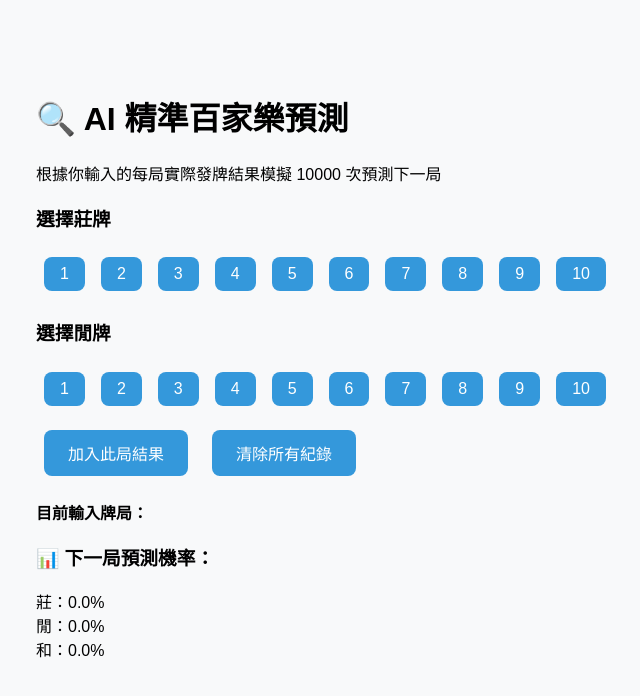
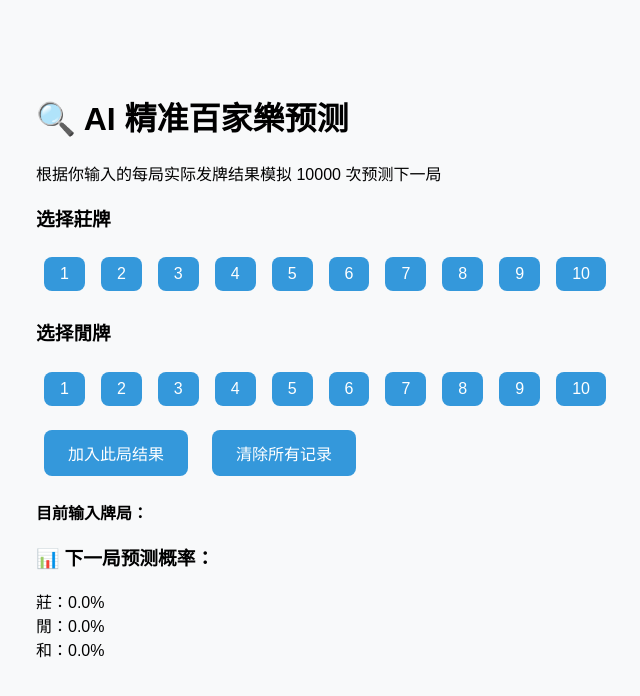
Before and after one commit to fenggou55688/ai-open-card, a React (Vite) app: page / in a window 1280 px wide. Shown: the top 696 px of the page, without its empty margins (36-676 px from the left). Built offline with nearby package versions, Linux system fonts and the light colour scheme; the HTML template or start-up script is replaced by a standard one.

Commit message:
Update App.jsx

```diff
--- a/src/App.jsx
+++ b/src/App.jsx
@@ -1,5 +1,5 @@
 import React, { useState } from 'react';
-import { simulateNextGame } from './simulateNextGame';
+import { simulateNextGame } from './simulateNextGame'; // 确保模拟函数正确引入
 
 const App = () => {
   const [rounds, setRounds] = useState([]);
@@ -7,17 +7,19 @@ const App = () => {
   const [selectedBankerCards, setSelectedBankerCards] = useState([]);
   const [selectedPlayerCards, setSelectedPlayerCards] = useState([]);
 
+  // 选择牌的函数，存储到对应的数组
   const handleCardSelection = (cardType, cardValue) => {
     if (cardType === 'banker') {
-      setSelectedBankerCards(prev => [...prev, cardValue]);
+      setSelectedBankerCards((prev) => [...prev, cardValue]);
     } else if (cardType === 'player') {
-      setSelectedPlayerCards(prev => [...prev, cardValue]);
+      setSelectedPlayerCards((prev) => [...prev, cardValue]);
     }
   };
 
+  // 添加新的一局
   const handleAddRound = () => {
     if (selectedBankerCards.length < 2 || selectedPlayerCards.length < 2) {
-      alert('每局必須有兩張牌！');
+      alert('每局必须有两张牌！');
       return;
     }
 
@@ -26,20 +28,24 @@ const App = () => {
     setSelectedBankerCards([]);
     setSelectedPlayerCards([]);
 
-    const result = simulateNextGame(newRounds, 10000);
+    // 模拟并获取下一局的预测结果
+    const result = simulateNextGame(newRounds, 10000); // 模拟10000局
     setPrediction(result);
   };
 
+  // 清除所有记录
   const handleClear = () => {
     setRounds([]);
     setPrediction({ 莊: 0, 閒: 0, 和: 0 });
   };
 
+  // 获取百分比
   const getPercentage = (count) => {
     const total = prediction.莊 + prediction.閒 + prediction.和;
     return total === 0 ? '0.0' : ((count / total) * 100).toFixed(1);
   };
 
+  // 渲染选择按钮
   const renderCardButtons = (cardType) => {
     const cards = [1, 2, 3, 4, 5, 6, 7, 8, 9, 10];
     return (
@@ -59,35 +65,37 @@ const App = () => {
 
   return (
     <div style={{ padding: '2rem', fontFamily: 'Arial' }}>
-      <h1>🔍 AI 精準百家樂預測</h1>
-      <p>根據你輸入的每局實際發牌結果模擬 10000 次預測下一局</p>
+      <h1>🔍 AI 精准百家樂预测</h1>
+      <p>根据你输入的每局实际发牌结果模拟 10000 次预测下一局</p>
 
       <div style={{ marginBottom: '1rem' }}>
-        <h3>選擇莊牌</h3>
+        <h3>选择莊牌</h3>
         {renderCardButtons('banker')}
 
-        <h3>選擇閒牌</h3>
+        <h3>选择閒牌</h3>
         {renderCardButtons('player')}
 
         <button onClick={handleAddRound} style={{ marginTop: '1rem' }}>
-          加入此局結果
+          加入此局结果
         </button>
         <button onClick={handleClear} style={{ marginLeft: '1rem' }}>
-          清除所有紀錄
+          清除所有记录
         </button>
       </div>
 
       <div>
-        <strong>目前輸入牌局：</strong>
+        <strong>目前输入牌局：</strong>
         <ul>
           {rounds.map((r, i) => (
-            <li key={i}>第 {i + 1} 局：莊[{r.banker.join(',')}] 閒[{r.player.join(',')}]</li>
+            <li key={i}>
+              第 {i + 1} 局：莊[{r.banker.join(',')}] 閒[{r.player.join(',')}]
+            </li>
           ))}
         </ul>
       </div>
 
       <div style={{ marginTop: '1rem' }}>
-        <h3>📊 下一局預測機率：</h3>
+        <h3>📊 下一局预测概率：</h3>
         <div>莊：{getPercentage(prediction.莊)}%</div>
         <div>閒：{getPercentage(prediction.閒)}%</div>
         <div>和：{getPercentage(prediction.和)}%</div>
```
